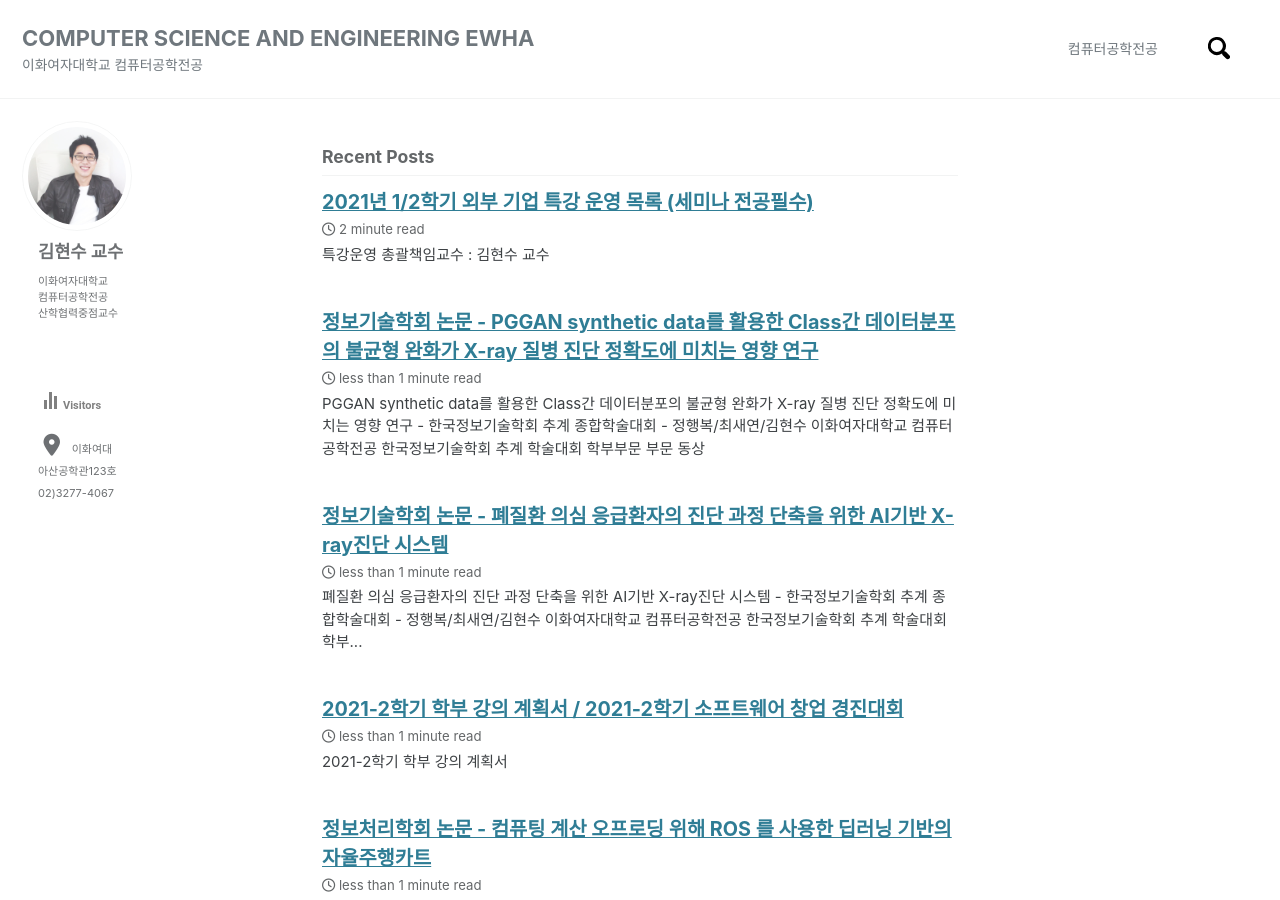
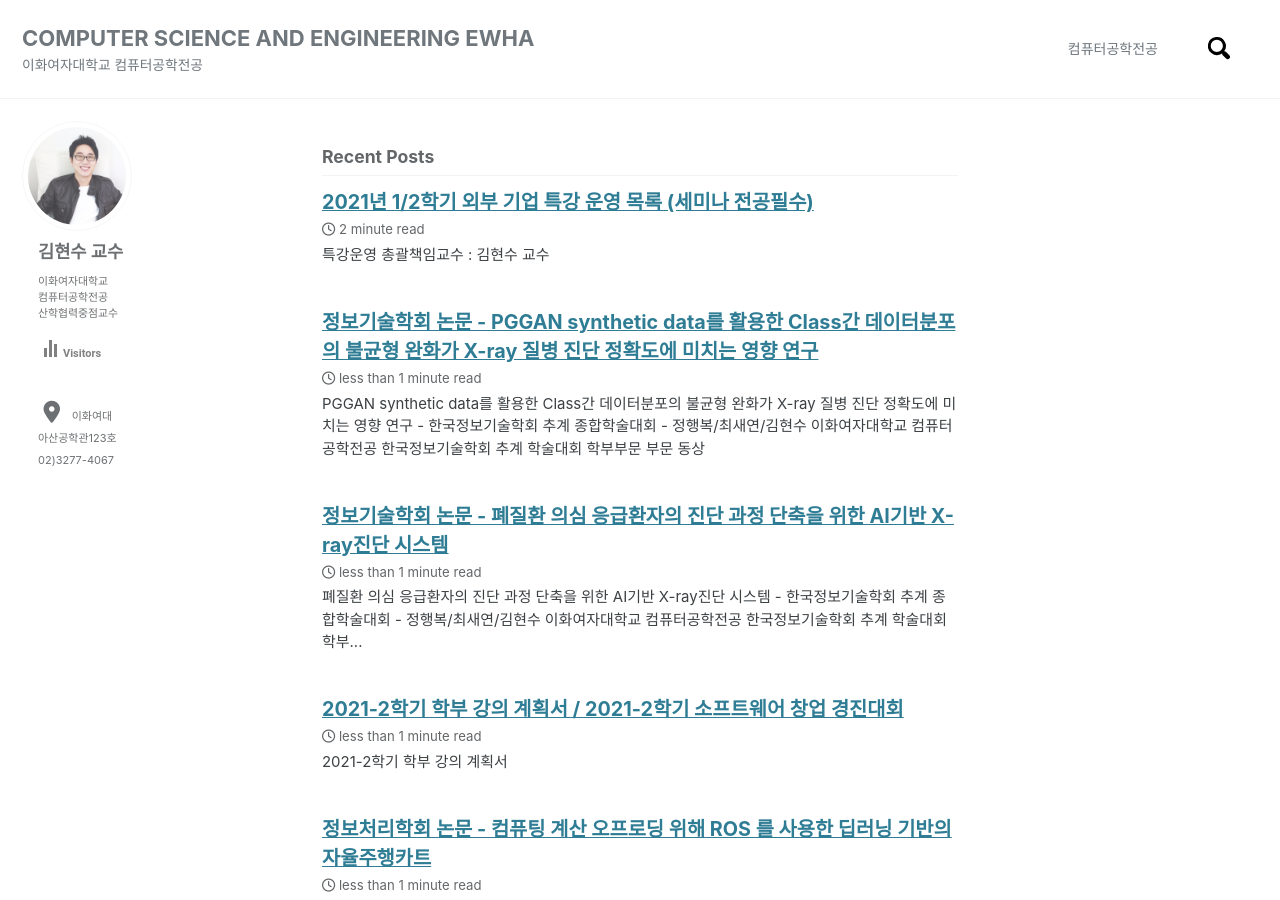
Before and after one commit to faculty-hieonn/faculty-hieonn.github.io, a Jekyll site: the page built from index.html, in a window 1280 px wide and 900 px high. Built offline with Jekyll 4.4.1, drawn with Linux system fonts in a browser that asks for light colours; cached includes are drawn as plain includes; nearby versions of some CDN libraries; the list of posts is cut into pages by our own code.

```diff
--- a/_includes/author-profile.html
+++ b/_includes/author-profile.html
@@ -44,11 +44,10 @@
       <div class="author__content_counter">
         <div class='author_content_bio_aux'>
           <div class="author__bio" itemprop="description">
-            <script type="text/javascript" src="https://www.counters-free.net/count/64iz"></script><br>
-            <a href='https://www.symptoma.kr/ko/info/covid-19#info' style='color: #ffffff;'>코로나 바이러스 증상</a> <script type='text/javascript' src='https://whomania.com/ctr?id=1f97cd03a8a6900659bf208e245c28c516f152c0'></script>
+            <!-- <script type="text/javascript" src="https://www.counters-free.net/count/64iz"></script><br>
+            <a href='https://www.symptoma.kr/ko/info/covid-19#info' style='color: #ffffff;'>코로나 바이러스 증상</a> <script type='text/javascript' src='https://whomania.com/ctr?id=1f97cd03a8a6900659bf208e245c28c516f152c0'></script> -->
+          <svg width="100" height="45" id="besucherzaehler2"><g><rect width="100" height="45" x="0" y="0" style="fill: #ffffff;" fill-opacity="1.0"></rect><text x="6" y="38" style="" font-family="Roboto, sans-serif" font-size="11" fill="#565656" id="visitors"> </text><rect width="3" height="9" x="6" y="14" style="fill: #565656;"></rect><rect width="3" height="17" x="11" y="6" style="fill: #565656;"></rect><rect width="3" height="13" x="16" y="10" style="fill: #565656;"></rect><text x="25" y="23" style="font-weight: bold;" font-family="Roboto, sans-serif" font-size="11" fill="#565656">Visitors</text></g></svg>
           </div>
-
-          <svg width="100" height="45" id="besucherzaehler2"><g><rect width="100" height="45" x="0" y="0" style="fill: #ffffff;" fill-opacity="1.0"></rect><text x="6" y="38" style="" font-family="Roboto, sans-serif" font-size="11" fill="#565656" id="visitors"> </text><rect width="3" height="9" x="6" y="14" style="fill: #565656;"></rect><rect width="3" height="17" x="11" y="6" style="fill: #565656;"></rect><rect width="3" height="13" x="16" y="10" style="fill: #565656;"></rect><text x="25" y="23" style="font-weight: bold;" font-family="Roboto, sans-serif" font-size="11" fill="#565656">Visitors</text></g></svg>
 
           {% if author.location %}
           <div itemprop="homeLocation" itemscope itemtype="https://schema.org/Place">
```
